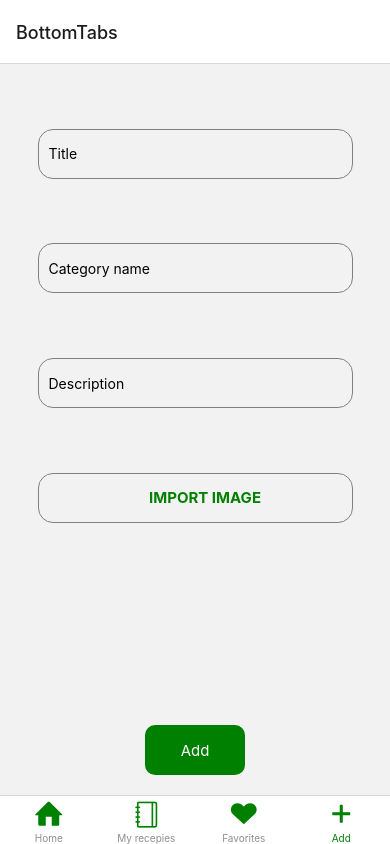
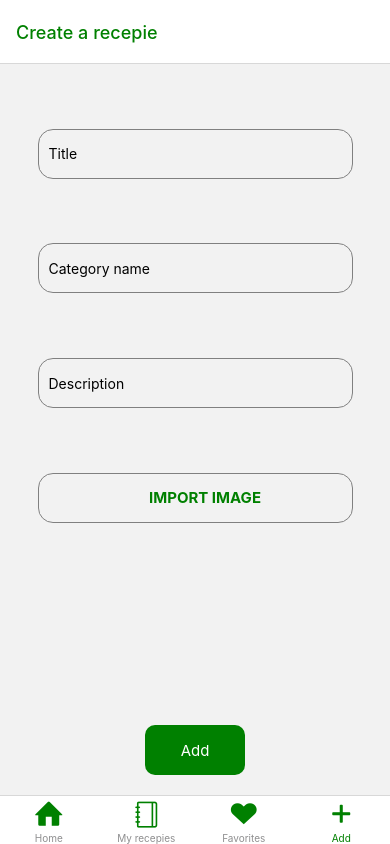
Before and after one commit to Vincent-DARIBO/Workshop-recipes-app-rn, a React Native app: screen /Add in a window 390 px wide. Built offline with nearby package versions, Linux system fonts and the light colour scheme.

Commit message:
fix: navigation header

```diff
--- a/src/navigation/BottomTabs/BottomTabs.jsx
+++ b/src/navigation/BottomTabs/BottomTabs.jsx
@@ -1,25 +1,27 @@
-import React from "react";
-import { createBottomTabNavigator } from "@react-navigation/bottom-tabs";
-import { Entypo, Ionicons, SimpleLineIcons } from "@expo/vector-icons";
+import React from 'react';
+import { createBottomTabNavigator } from '@react-navigation/bottom-tabs';
+import { Entypo, Ionicons, SimpleLineIcons } from '@expo/vector-icons';
 
-import AddScreen from "../../screens/Add";
-import MyRecepies from "../../screens/MyRecepies";
-import FavoritesRecepiesScreen from "../../screens/FavoritesRecepies";
-import Home from "../../screens/Home";
+import AddScreen from '../../screens/Add';
+import MyRecepies from '../../screens/MyRecepies';
+import FavoritesRecepiesScreen from '../../screens/FavoritesRecepies';
+import Home from '../../screens/Home';
 
 const BottomTabNavigator = createBottomTabNavigator();
 
 export default function BottomTabsNavigator() {
   return (
     <BottomTabNavigator.Navigator
-      screenOptions={{ tabBarActiveTintColor: "green", headerShown: false }}
+      screenOptions={{
+        tabBarActiveTintColor: 'green',
+        headerTintColor: 'green',
+      }}
     >
       <BottomTabNavigator.Screen
         name="Home"
         component={Home}
         options={{
-          headerBackground: "blue",
-          tabBarIcon: () => <Entypo name="home" size={30} color={"green"} />,
+          tabBarIcon: () => <Entypo name="home" size={30} color={'green'} />,
         }}
       />
       <BottomTabNavigator.Screen
@@ -27,7 +29,7 @@ export default function BottomTabsNavigator() {
         component={MyRecepies}
         options={{
           tabBarIcon: () => (
-            <SimpleLineIcons name="notebook" size={26} color={"green"} />
+            <SimpleLineIcons name="notebook" size={26} color={'green'} />
           ),
         }}
       />
@@ -36,14 +38,17 @@ export default function BottomTabsNavigator() {
         name="Favorites"
         component={FavoritesRecepiesScreen}
         options={{
-          tabBarIcon: () => <Entypo name="heart" size={30} color={"green"} />,
+          tabBarIcon: () => <Entypo name="heart" size={30} color={'green'} />,
+          headerTitle: "Favorites recepies"
+
         }}
       />
       <BottomTabNavigator.Screen
         name="Add"
         component={AddScreen}
         options={{
-          tabBarIcon: () => <Entypo name="plus" size={30} color={"green"} />,
+          tabBarIcon: () => <Entypo name="plus" size={30} color={'green'} />,
+          headerTitle: "Create a recepie"
         }}
       />
     </BottomTabNavigator.Navigator>
--- a/src/navigation/MainStack.jsx
+++ b/src/navigation/MainStack.jsx
@@ -12,8 +12,9 @@ export default function MainStack() {
       <Stack.Screen
         component={BottomTabsNavigator}
         name="BottomTabs"
+        options={{headerShown : false}}
       />
-      <Stack.Screen component={Details} name="Details" />
+      <Stack.Screen component={Details} name="Details" options={{headerTintColor: 'green'}} />
     </Stack.Navigator>
   );
 }
```
